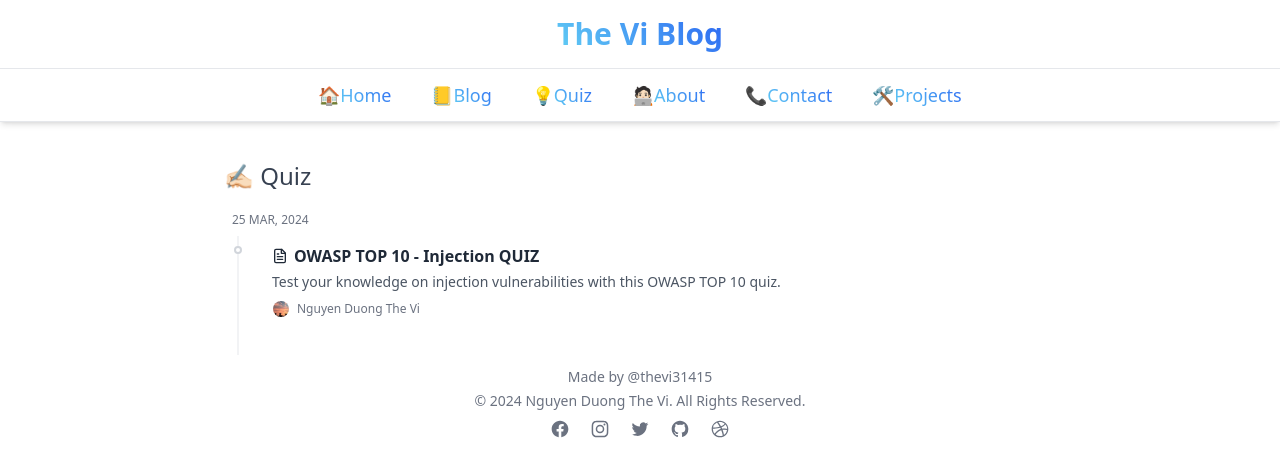
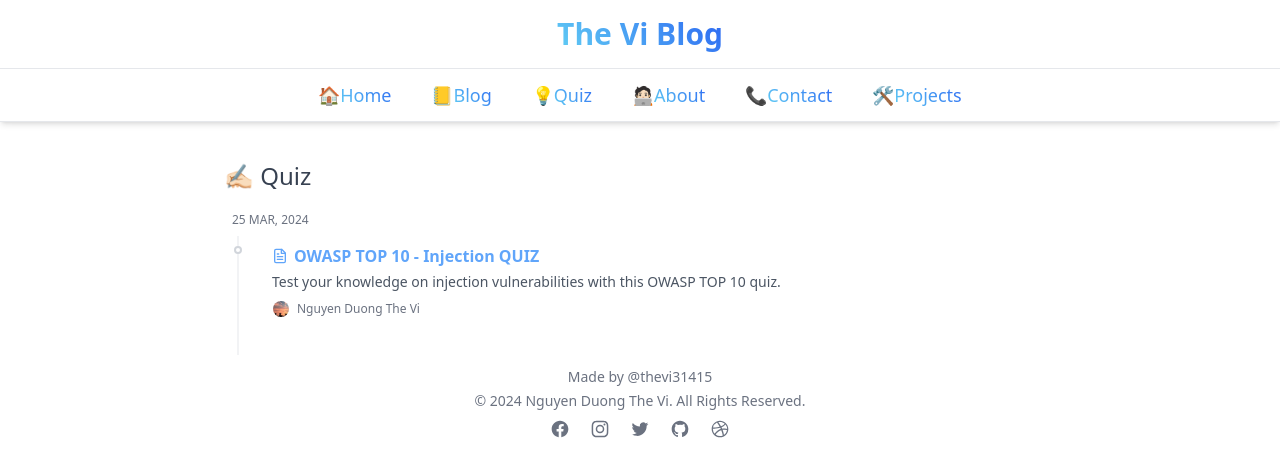
Before and after one commit to thevi31415/nguyenduongtheviblog, a Next.js app: page /quiz in a window 1280 px wide. Shown: the top 476 px of the page. Built offline with nearby package versions, Linux system fonts and the light colour scheme.

Commit message:
Cập nhật giao diện

```diff
--- a/app/quiz/page.tsx
+++ b/app/quiz/page.tsx
@@ -133,7 +133,7 @@ export default function Blog(props: any) {
           </div>
         </div>
         <div className="grow p-2 pb-8">
-          <h3 className="flex gap-x-1.5 font-semibold text-gray-800 dark:text-white">
+          <h3 className="flex gap-x-1.5 font-semibold text-blue-400 dark:text-white">
             <svg
               className="flex-shrink-0 size-4 mt-1"
               xmlns="http://www.w3.org/2000/svg"
```
